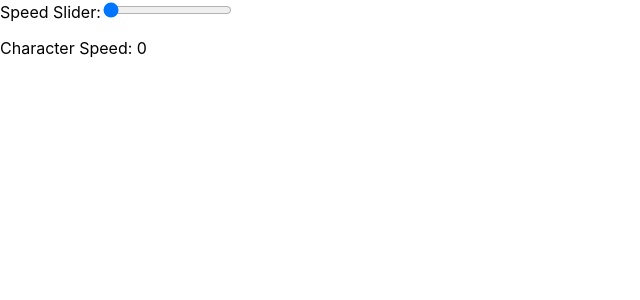
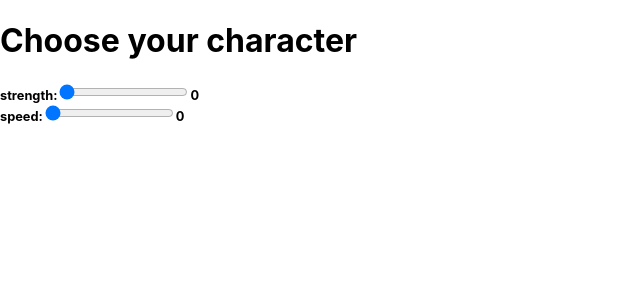
Before and after one commit to Tasselled-Wobbegong-44/smash-or-pass, a React (Create React App) app: page / in a window 1280 px wide. Shown: the top 300 px of the page, without its empty margins (0-640 px from the left). Built offline with nearby package versions, Linux system fonts and the light colour scheme; no server answers.

Commit message:
slider done

```diff
--- a/src/App.css
+++ b/src/App.css
@@ -40,76 +40,11 @@
 
 
 
+
 .slider {
-  position: relative;
-  width: 200px;
+  display: flex;
+	flex-direction: column;
+  font-size: .8em;
+  font-weight: bolder;
+
 }
-
-.slider__track,
-.slider__range {
-  border-radius: 3px;
-  height: 5px;
-  position: absolute;
-}
-
-.slider__track {
-  background-color: #ced4da;
-  width: 100%;
-  z-index: 1;
-}
-
-.slider__range {
-  background-color: #9fe5e1;
-  z-index: 2;
-}
-
-/* Removing the default appearance */
-.thumb,
-.thumb::-webkit-slider-thumb {
-  -webkit-appearance: none;
-  -webkit-tap-highlight-color: transparent;
-}
-
-.thumb {
-  pointer-events: none;
-  position: absolute;
-  height: 0;
-  width: 200px;
-  outline: none;
-}
-
-.thumb--zindex-3 {
-  z-index: 3;
-}
-
-.thumb--zindex-4 {
-  z-index: 4;
-}
-
-/* For Chrome browsers */
-.thumb::-webkit-slider-thumb {
-  background-color: #f1f5f7;
-  border: none;
-  border-radius: 50%;
-  box-shadow: 0 0 1px 1px #ced4da;
-  cursor: pointer;
-  height: 18px;
-  width: 18px;
-  margin-top: 4px;
-  pointer-events: all;
-  position: relative;
-}
-
-/* For Firefox browsers */
-.thumb::-moz-range-thumb {
-  background-color: #f1f5f7;
-  border: none;
-  border-radius: 50%;
-  box-shadow: 0 0 1px 1px #ced4da;
-  cursor: pointer;
-  height: 18px;
-  width: 18px;
-  margin-top: 4px;
-  pointer-events: all;
-  position: relative;
-}
--- a/src/App.js
+++ b/src/App.js
@@ -12,12 +12,24 @@ const App = () => {
       .catch(error => console.error(error));
   }, []);
 
+
+    const sliders = [
+      ['strength', 100],
+      ['speed', 100]
+      // more sliders can be added here for rendering
+    ]
+
   return (
     <div>
-        <Slider />
-    </div>
+      <header>
+        <h1>Choose your character</h1>
+      </header>
 
 
+    <body>
+        <Slider sliders = {sliders} />
+    </body>
+    </div>
   );
 }
 
--- a/src/Slider.js
+++ b/src/Slider.js
@@ -1,24 +1,37 @@
 import React, { useState } from 'react';
+import './App.css';
 
-const Slider = () => {
-  const [sliderValue, setSliderValue] = useState(0);
+const Slider = ({ sliders }) => {
+    const [sliderValues, setSliderValues] = useState(
+        sliders.reduce((acc, [name, maxValue]) => {
+          acc[name] = 0;
+          return acc;
+        }, {})
+      );
 
-  const handleSliderChange = (event) => {
-    setSliderValue(event.target.value);
+      const handleSliderChange = (name) => (event) => {
+        setSliderValues({
+          ...sliderValues,
+          [name]: event.target.value,
+        });
       };
 
       return (
-    <div className="slider-container">
-      <label htmlFor="rangeSlider">Speed Slider:</label>
+        <div className = "slider">
+          {sliders.map(([name, maxValue]) => (
+            <div key={name} className="slider-container">
+              <label htmlFor={`${name}Slider`}>{name}:</label>
               <input
                 type="range"
-        id="speedSlider"
+                id={`${name}Slider`}
                 min="0"
-        max="500"
-        value={sliderValue}
-        onChange={handleSliderChange}
+                max={maxValue}
+                value={sliderValues[name]}
+                onChange={handleSliderChange(name)}
               />
-      <p id="sliderValue">Character Speed: {sliderValue}</p>
+              <sliderText>{sliderValues[name]}</sliderText>
+            </div>
+          ))}
         </div>
       );
 };
```
Lines whose indentation alone changed are shown as unchanged.
